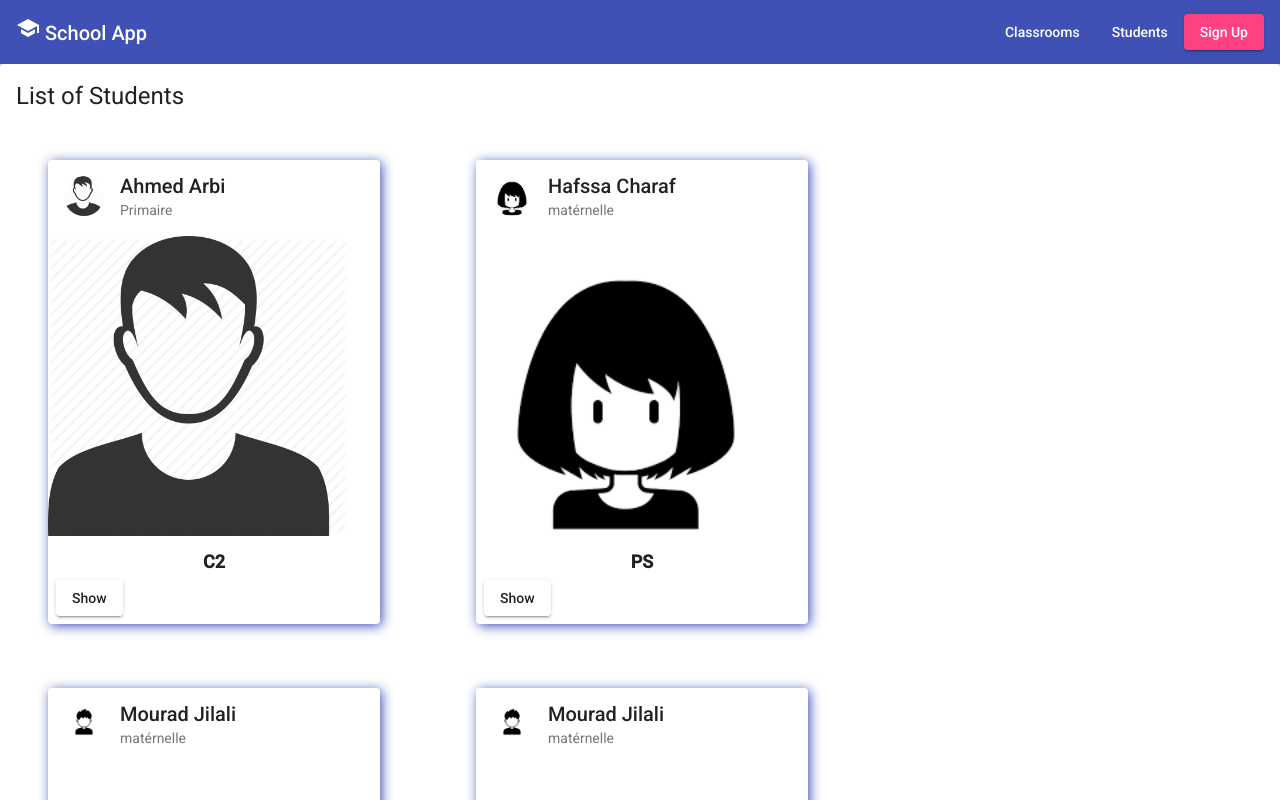
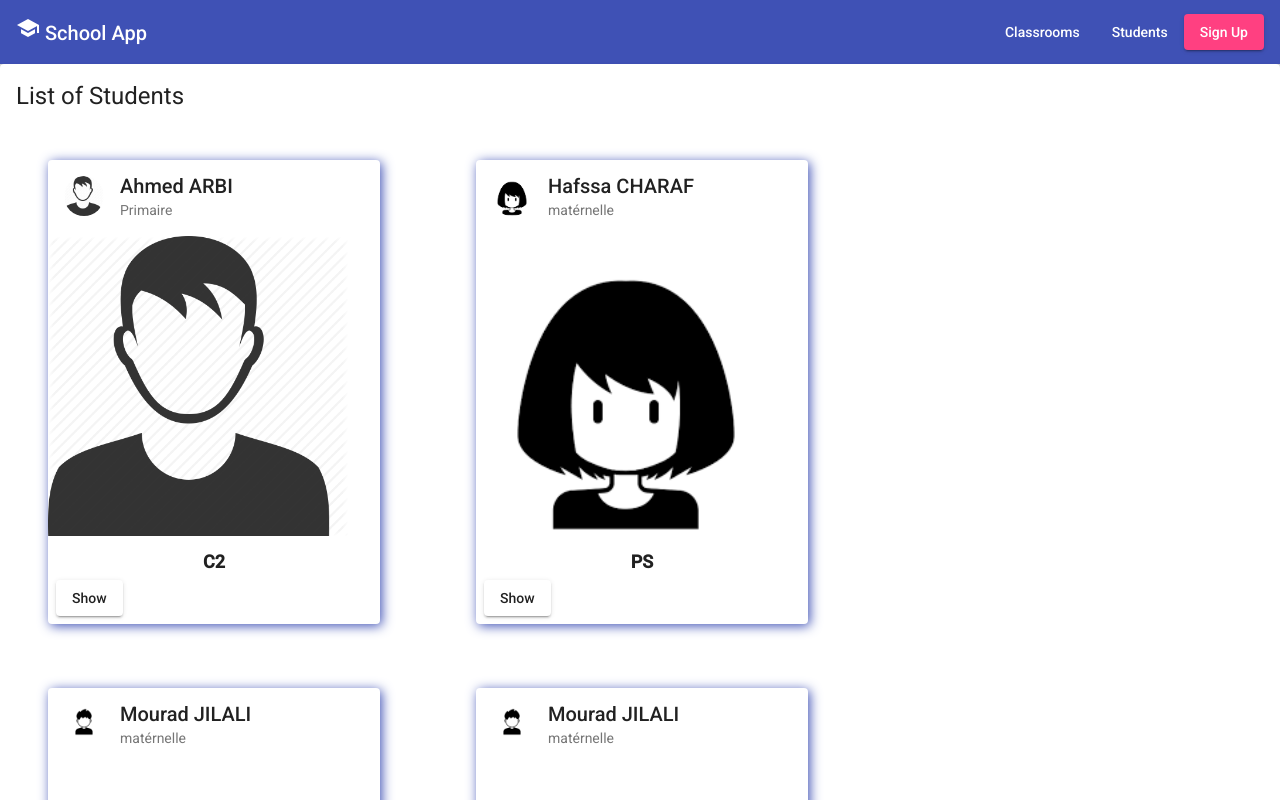
Before and after one commit to youma85/schoolAng, an Angular app: page / in a window 1280 px wide. Shown: the top 800 px of the page. Built offline with nearby package versions, Linux system fonts and the light colour scheme.

Commit message:
Transform lastname to upper case

```diff
--- a/src/app/student/student-item/student-item.component.html
+++ b/src/app/student/student-item/student-item.component.html
@@ -1,7 +1,7 @@
 <mat-card class="example-card" appShadow>
   <mat-card-header>
     <div mat-card-avatar [style.backgroundImage]="getImgContent(student.photo)" style="background-size: cover;" ></div>
-    <mat-card-title>{{student.firstName}} {{student.lastName}}</mat-card-title>
+    <mat-card-title>{{student.firstName }} {{student.lastName | uppercase}}</mat-card-title>
     <mat-card-subtitle>{{student.classroom.cycle}}</mat-card-subtitle>
   </mat-card-header>
   <img mat-card-image src="{{student.photo}}" class="card-image" >
```
Also changed, not shown: 1 other file (tests, documents, lock files or other folders).
